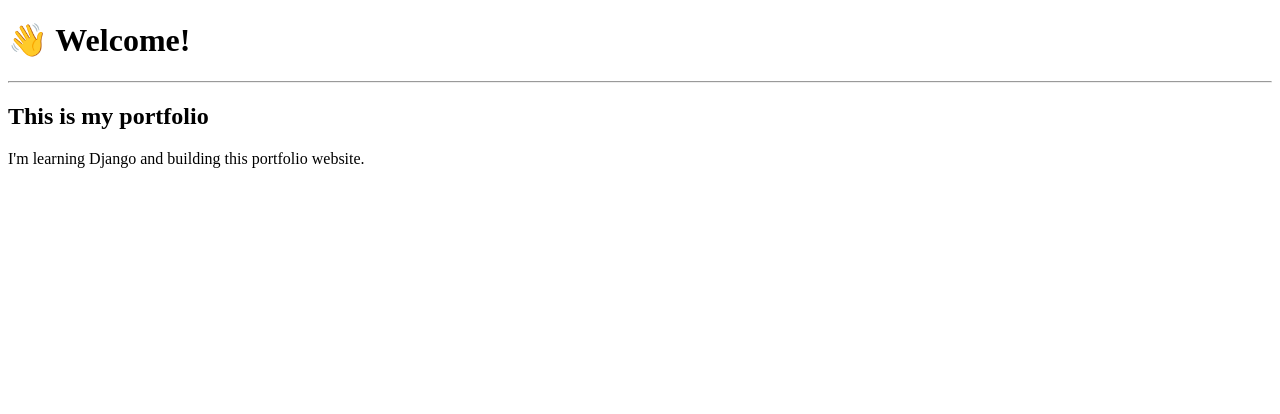
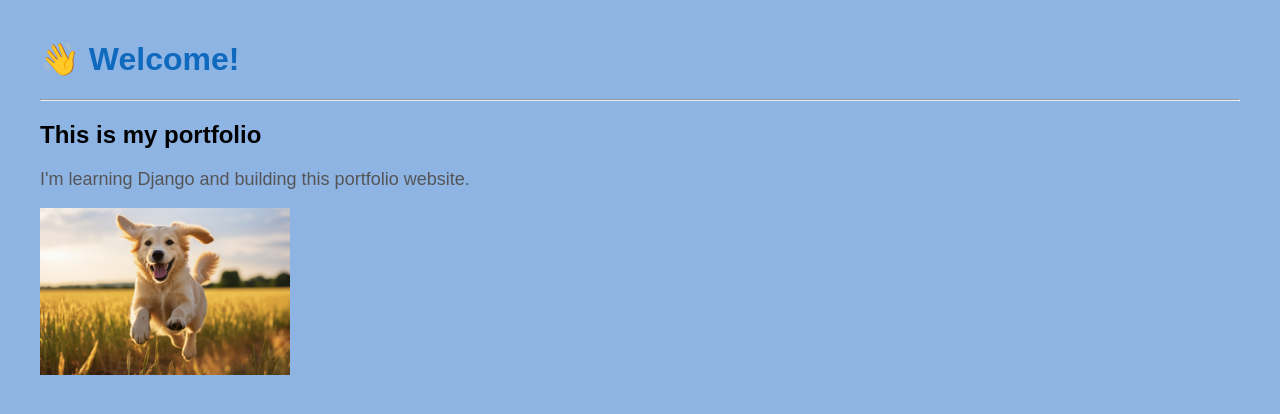
Before and after one commit to Ruku-RS/Django-Portfolio, a Django app: page / in a window 1280 px wide. Shown: the top 414 px of the page. Run offline with Django 5.2, Linux system fonts and the light colour scheme.

Commit message:
basic style added to the homepage

```diff
--- /dev/null
+++ b/portfolio/pages/static/pages/css/style.css
@@ -0,0 +1,14 @@
+body{
+    background-color: #8eb4e4;
+    font-family: Arial, sans-serif;
+    margin: 40px;
+}
+
+h1{
+    color: #0f69bc;
+}
+
+p{
+    color: #555;
+    font-size: 18px;
+}
--- a/portfolio/pages/templates/pages/home.html
+++ b/portfolio/pages/templates/pages/home.html
@@ -1,12 +1,16 @@
+{% load static %}
+
 <!DOCTYPE html>
 <html>
 <head>
     <title>Portfolio</title>
+    <link rel='stylesheet' href="{% static 'pages/css/style.css' %}">
 </head>
 <body>
     <h1>👋 Welcome!</h1>
     <hr>
     <h2>This is my portfolio</h2>
     <p>I'm learning Django and building this portfolio website.</p>
+    <img src="{% static 'pages/images/ai-generated-labrador-retriever-dog-picture.jpg' %}" alt="Profile pic" width='250'>
 </body>
 </html>
```
Also changed, not shown: portfolio/pages/static/pages/images/ai-generated-labrador-retriever-dog-picture.jpg (added).
